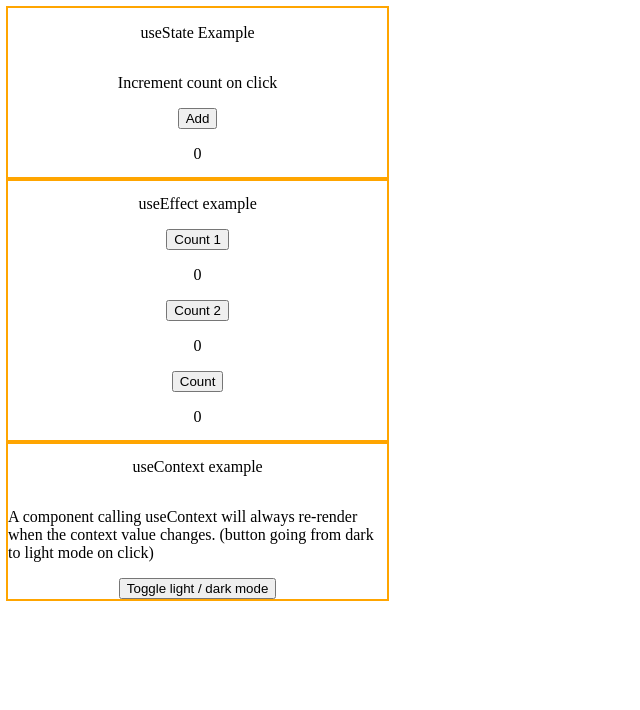
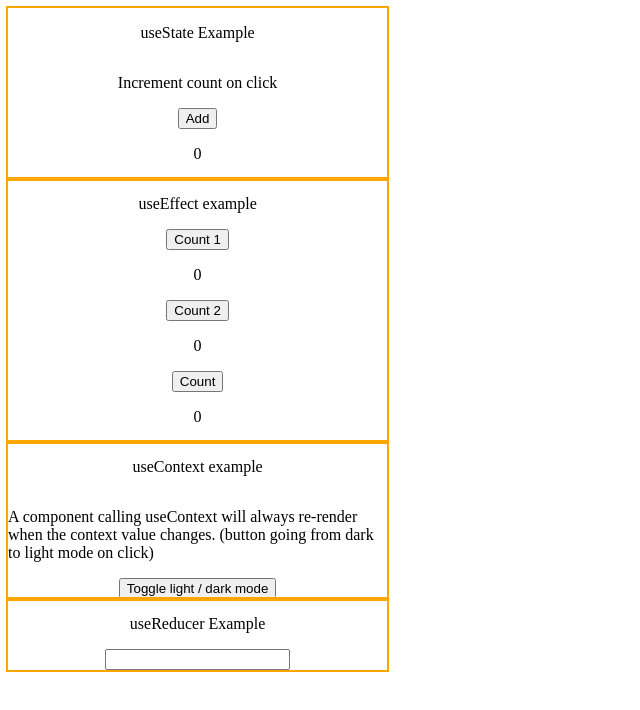
Before and after one commit to jDelille/React-hooks, a React (Create React App) app: page / in a window 1280 px wide. Shown: the top 710 px of the page, without its empty margins (0-640 px from the left). Built offline with nearby package versions, Linux system fonts and the light colour scheme.

Commit message:
added useReducer example

```diff
--- a/src/App.js
+++ b/src/App.js
@@ -1,5 +1,6 @@
 import UseContextHook from './useContext/UseContextHook';
 import UseEffectHook from './useEffect/UseEffectHook';
+import UseReducerHook from './useReducer/UseReducerHook';
 import UseStateHook from './useState/UseStateHook';
 
 function App() {
@@ -8,6 +9,7 @@
 			<UseStateHook />
 			<UseEffectHook />
 			<UseContextHook />
+			<UseReducerHook />
 		</div>
 	);
 }
--- /dev/null
+++ b/src/useReducer/Todo.js
@@ -0,0 +1,26 @@
+import React from 'react';
+import { ACTIONS } from './UseReducerHook';
+
+const Todo = ({ todo, dispatch }) => {
+	return (
+		<div>
+			<span style={{ color: todo.complete ? 'dodgerblue' : '#000' }}>
+				{todo.name}
+			</span>
+			<button
+				onClick={() =>
+					dispatch({ type: ACTIONS.TOGGLE_TODO, payload: { id: todo.id } })
+				}>
+				Toggle
+			</button>
+			<button
+				onClick={() =>
+					dispatch({ type: ACTIONS.DELETE_TODO, payload: { id: todo.id } })
+				}>
+				Delete
+			</button>
+		</div>
+	);
+};
+
+export default Todo;
--- /dev/null
+++ b/src/useReducer/UseReducerHook.js
@@ -0,0 +1,62 @@
+import React, { useReducer, useState } from 'react';
+import Todo from './Todo';
+import '../styles/styles.scss';
+
+export const ACTIONS = {
+	ADD_TODO: 'add-todo',
+	TOGGLE_TODO: 'toggle-todo',
+	DELETE_TODO: 'delete-todo',
+};
+
+function reducer(todos, action) {
+	switch (action.type) {
+		case ACTIONS.ADD_TODO:
+			return [...todos, newTodo(action.payload.name)];
+		case ACTIONS.TOGGLE_TODO:
+			return todos.map((todo) => {
+				if (todo.id === action.payload.id) {
+					return { ...todo, complete: !todo.complete };
+				}
+				return todo;
+			});
+		case ACTIONS.DELETE_TODO:
+			return todos.filter((todo) => todo.id !== action.payload.id);
+		default:
+			return todos;
+	}
+}
+
+function newTodo(name) {
+	return { id: Date.now(), name: name, complete: false };
+}
+
+const UseReducerHook = () => {
+	const [todos, dispatch] = useReducer(reducer, []);
+	const [name, setName] = useState('');
+
+	function handleSubmit(e) {
+		e.preventDefault();
+		dispatch({ type: ACTIONS.ADD_TODO, payload: { name: name } });
+		setName('');
+	}
+
+	console.log(todos);
+
+	return (
+		<div className='example-box'>
+			<p> useReducer Example</p>
+			<form onSubmit={handleSubmit}>
+				<input
+					type='text'
+					value={name}
+					onChange={(e) => setName(e.target.value)}
+				/>
+			</form>
+			{todos.map((todo) => {
+				return <Todo key={todo.id} todo={todo} dispatch={dispatch} />;
+			})}
+		</div>
+	);
+};
+
+export default UseReducerHook;
```
